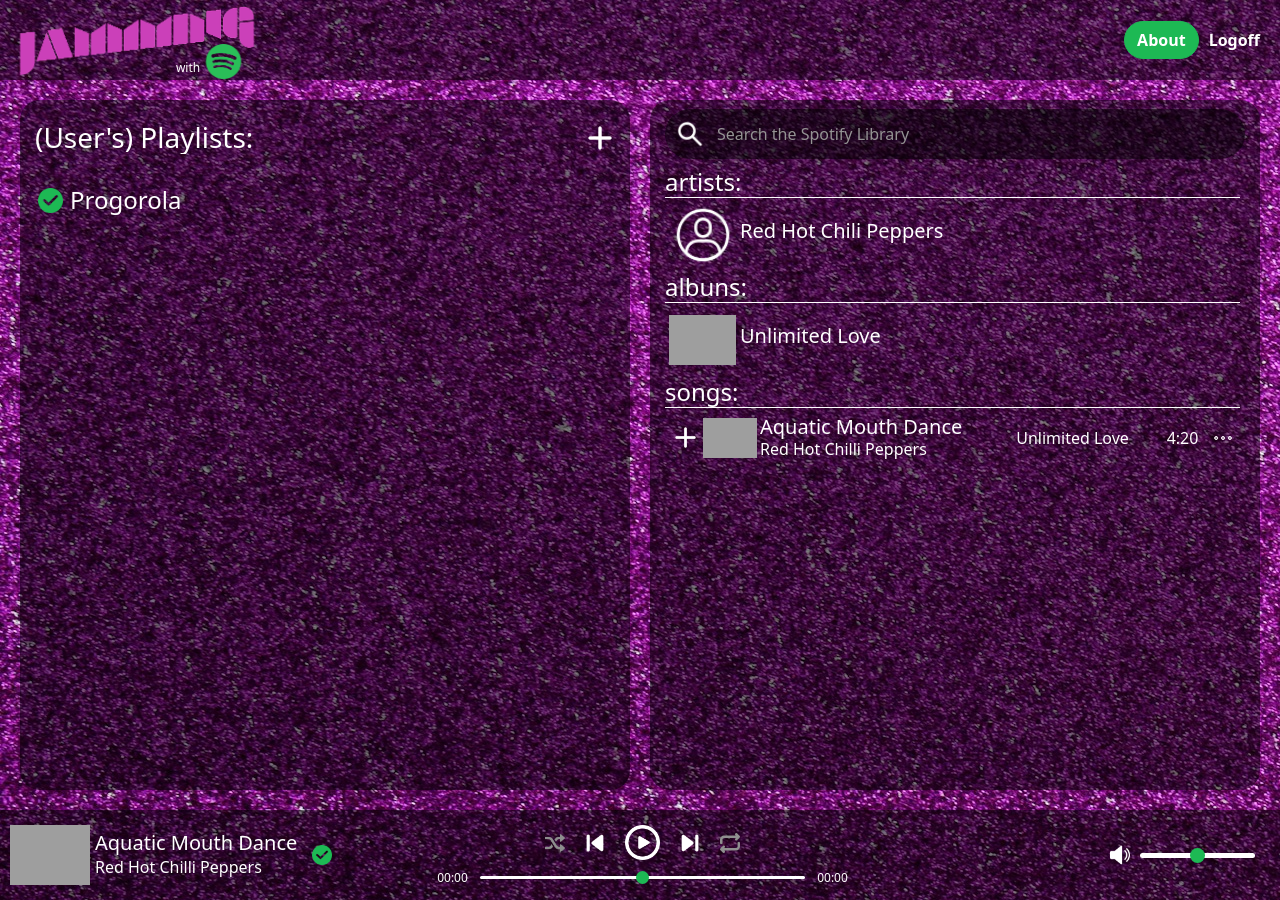
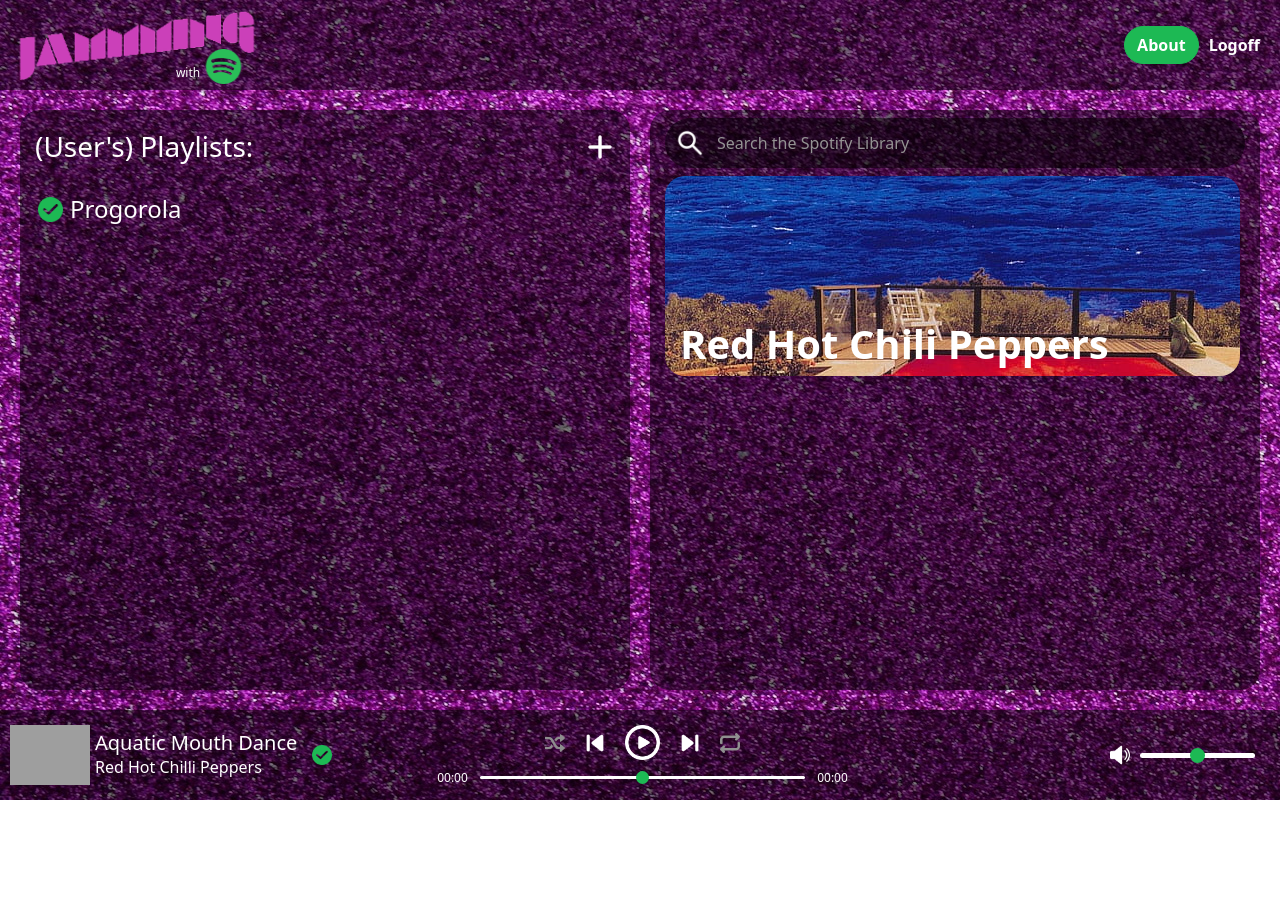
Before and after one commit to mdlpontual/_ezJam, a React (Vite) app: page / in a window 1280 px wide. After the commit the page ends 800 px from the top, so only its background shows below. Built offline with nearby package versions, Linux system fonts and the light colour scheme; grey boxes are pictures that could not be loaded.

Commit message:
start the artist page ui build

```diff
--- a/src/assets/images/ImagesHUB.jsx
+++ b/src/assets/images/ImagesHUB.jsx
@@ -35,6 +35,8 @@
     spotifySearch2PNG: new URL('./pictures/spotify-glass2.png', import.meta.url).href,
     glassSearchPNG: new URL('./pictures/search-glass.png', import.meta.url).href,
     notFound2PNG: new URL('./pictures/no-results.png', import.meta.url).href,
+
+    rhcpPNG: new URL('./background/01_rhcp-placeholder.jpg', import.meta.url).href,
 };
 
 export default IMG;
--- a/src/components/ui/home/search_container/SearchBox.jsx
+++ b/src/components/ui/home/search_container/SearchBox.jsx
@@ -3,6 +3,7 @@
 import EmptyResultsPage from "./non_results/EmptyResultsPage";
 import NoResultsPage from "./non_results/NoResultsPage";
 import GeneralResultsPage from "./general_results/GeneralResultsPage";
+import ArtistPage from "./artist_page/ArtistPage";
 
 function SearchBox() {
     return (
@@ -22,7 +23,7 @@
                 </div>
                 <div id="results-row" className="row">
                     <div id="results-col" className="col d-flex">
-                        <GeneralResultsPage/>
+                        <ArtistPage/>
                     </div>
                 </div>
             </div>
--- /dev/null
+++ b/src/components/ui/home/search_container/artist_page/ArtistPage.jsx
@@ -0,0 +1,28 @@
+import React from "react";
+import IMG from "../../../../../assets/images/ImagesHUB";
+
+function ArtistPage() {
+    return (
+        <>
+            <div id="artist-page-container" className="container-fluid">
+                <div id="artist-page-banner-row" className="row">
+                    <div id="artist-page-banner-col" className="col d-flex justify-content-start align-items-end">
+                        <h1>Red Hot Chili Peppers</h1>
+                    </div>
+                </div>
+                <div id="artist-page-top-five-row" className="row">
+                    <div id="artist-page-top-five-col" className="col">
+
+                    </div>
+                </div>
+                <div id="artist-page-disco-row" className="row">
+                    <div id="artist-page-top-five-col" className="col">
+
+                    </div>
+                </div>
+            </div>
+        </>
+    );
+}
+
+export default ArtistPage;
--- /dev/null
+++ b/src/components/ui/home/search_container/artist_page/ArtistPage.scss
@@ -0,0 +1,37 @@
+#artist-page-container {
+    //border: $border-red-solid;
+    @include box-reset-default;
+    #artist-page-banner-row {
+        //border: $border-yellow-solid;
+        @include box-reset-default;
+        height: 200px;
+        background-image: url(../assets/images/background/01_rhcp-placeholder.jpg);
+        background-repeat: no-repeat;
+        background-position-y: -60px;
+        border-radius: 20px;
+        #artist-page-banner-col {
+            //border: $border-cyan-solid;
+            @include box-reset-default;
+            h1 {
+                font-weight: bolder;
+            }
+            margin-left: 15px;
+        }
+    }
+    #artist-page-top-five-row {
+        //border: $border-yellow-solid;
+        @include box-reset-default;
+        #artist-page-top-five-col {
+            //border: $border-cyan-solid;
+            @include box-reset-default;
+        }
+    }
+    #artist-page-disco-row {
+        //border: $border-yellow-solid;
+        @include box-reset-default;
+        #artist-page-top-five-col {
+            //border: $border-cyan-solid;
+            @include box-reset-default;
+        }
+    }
+}
--- a/src/components/ui/home/search_container/general_results/list_components/unit_components/Songs.jsx
+++ b/src/components/ui/home/search_container/general_results/list_components/unit_components/Songs.jsx
@@ -6,7 +6,7 @@
         <>
             <div id="songs-inner-row" className="row">
                 <div id="col-add" className="col-1 d-flex justify-content-center align-items-center">
-                    <img id="plus-icon" src={IMG.plusPNG} alt="plus icon" width="35px"/>
+                    <img id="plus-icon" src={IMG.plusPNG} alt="plus icon" width="30px"/>
                     <img id="drag-icon" src={IMG.dragPNG} alt="drag icon" width="25px"/>
                 </div>
                 <div id="col-cover" className="col-1 d-flex justify-content-center align-items-center">
--- a/src/scss/main.scss
+++ b/src/scss/main.scss
@@ -23,9 +23,10 @@
 @import "../components/ui/home/playlists_container/open_playlist/OpenPlaylist.scss";
 @import "../components/ui/home/playlists_container/open_playlist/track/Track.scss";
 @import "../components/ui/home/track_player/TrackPlayer.scss";
-@import "../components//ui/home/search_container/SearchBox.scss";
-@import "../components//ui/home/search_container/general_results/GeneralResultsPage.scss";
-@import "../components//ui/home/search_container/general_results/list_components/ListComponents.scss";
+@import "../components/ui/home/search_container/SearchBox.scss";
+@import "../components/ui/home/search_container/general_results/GeneralResultsPage.scss";
+@import "../components/ui/home/search_container/general_results/list_components/ListComponents.scss";
+@import "../components/ui/home/search_container/artist_page/ArtistPage.scss";
 
 //-----------login_page-----------//
 
```
Also changed, not shown: src/assets/images/background/01_rhcp-placeholder.jpg (added).
